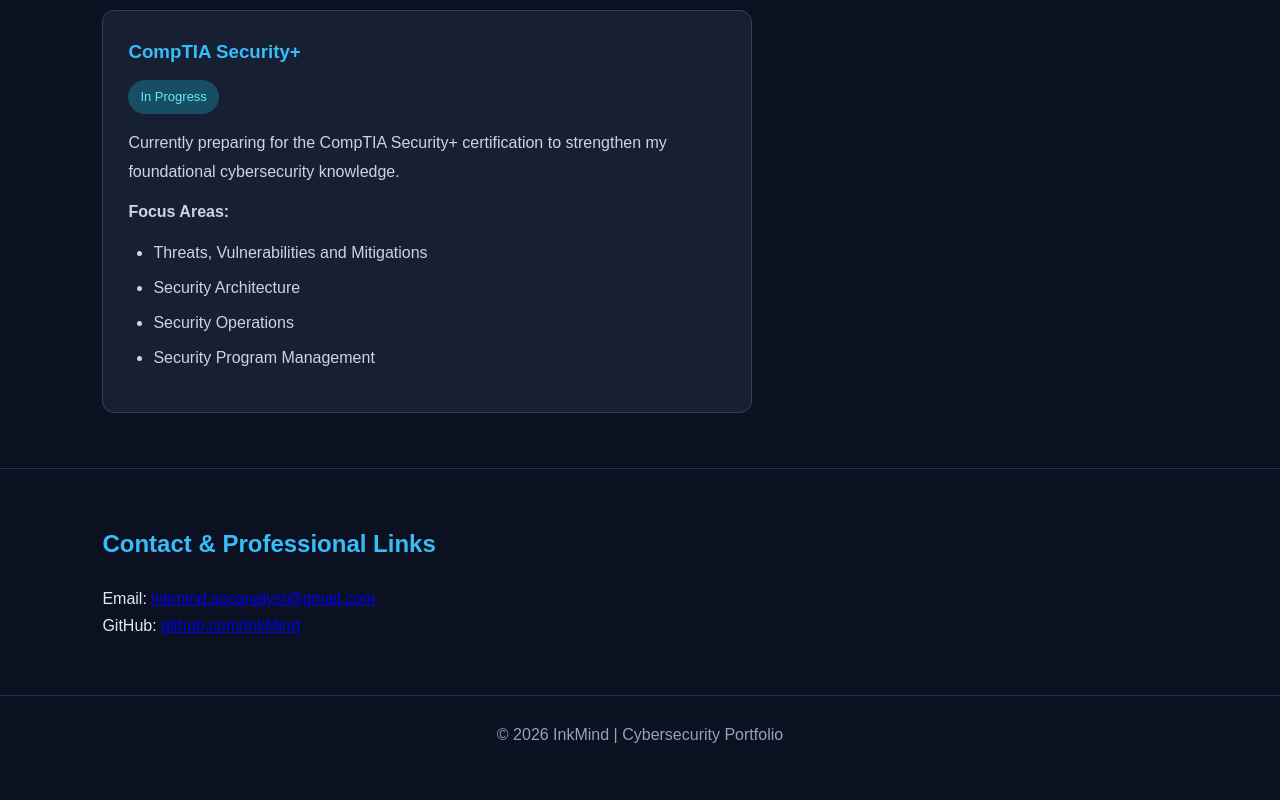
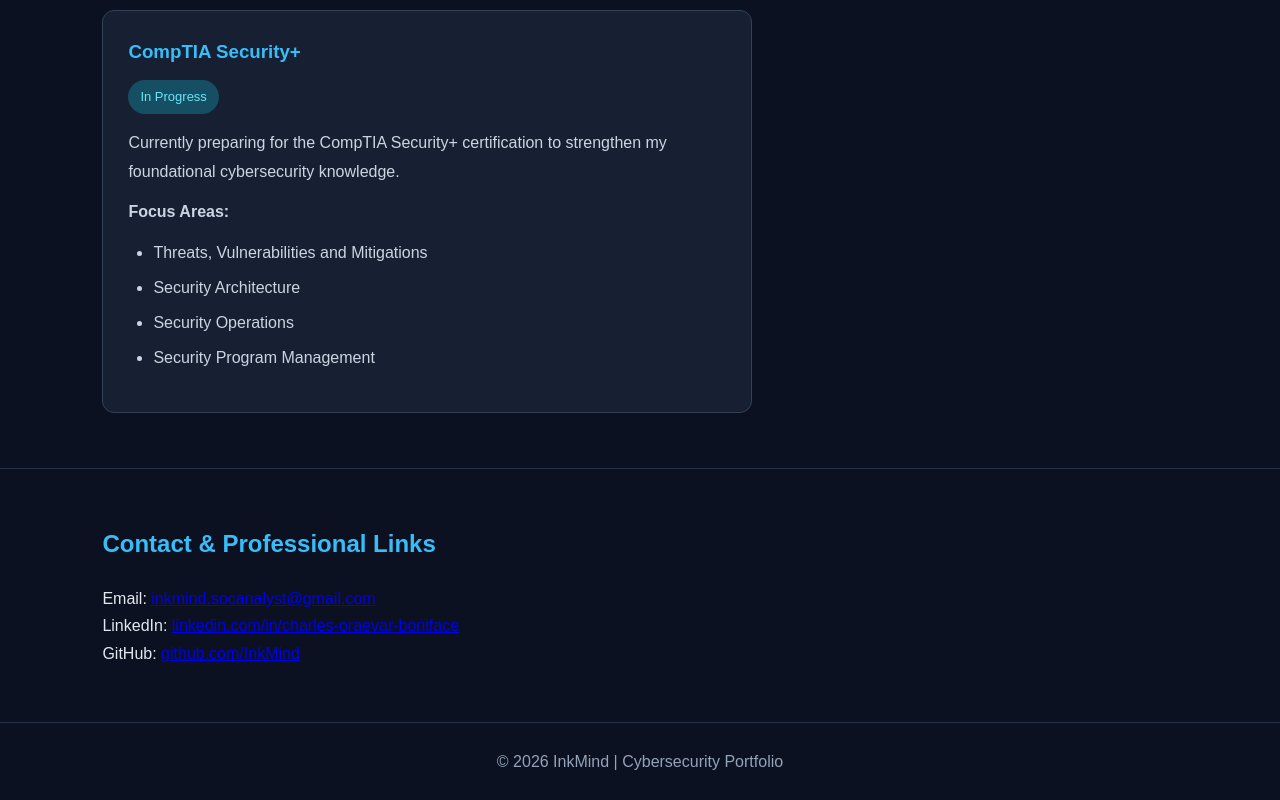
Before and after one commit to InkMind/inkmind.github.io, a plain HTML site: page index.html in a window 1280 px wide. Shown: the part 1788-2588 px from the top of the page. Before the commit the page ends 2561 px from the top, so only its background shows below. Drawn offline with Linux system fonts and the light colour scheme; no server answers.

Commit message:
Add LinkedIn profile to contact section
Added LinkedIn profile link to the contact section.

```diff
--- a/index.html
+++ b/index.html
@@ -411,6 +411,12 @@
             inkmind.socanalyst@gmail.com
         </a>
     </p>
+             <p>
+        LinkedIn:
+        <a href="https://linkedin.com/in/charles-oraevar-boniface" target="_blank" rel="noopener noreferrer">
+            linkedin.com/in/charles-oraevar-boniface
+        </a>
+    </p>
             <p>
                 GitHub:
                 <a href="https://github.com/InkMind">
```
